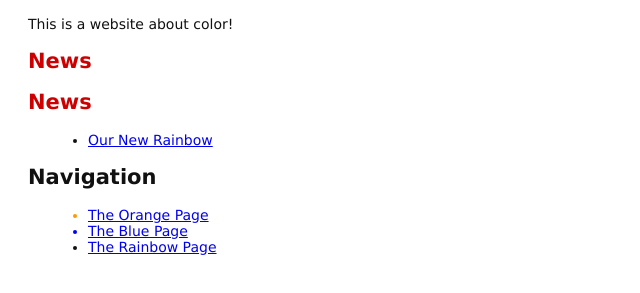
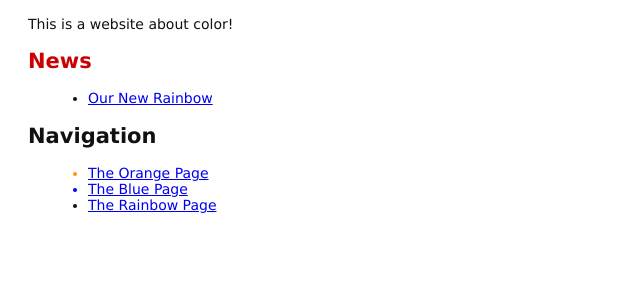
Before and after one commit to shariffh/git_tutorial, a plain HTML site: page index.html in a window 1280 px wide. Shown: the part 83-376 px from the top of the page, without its empty margins (0-640 px from the left). Drawn offline with Linux system fonts and the light colour scheme.

Commit message:
Add news item for rainbow

```diff
--- a/index.html
+++ b/index.html
@@ -10,7 +10,6 @@
   <p>This is a website about color!</p>
 
   <h2 style="color: #C00">News</h2>
-<h2 style="color: #C00">News</h2>
 <ul>
   <li><a href="rainbow.html">Our New Rainbow</a></li>
 </ul>
```
